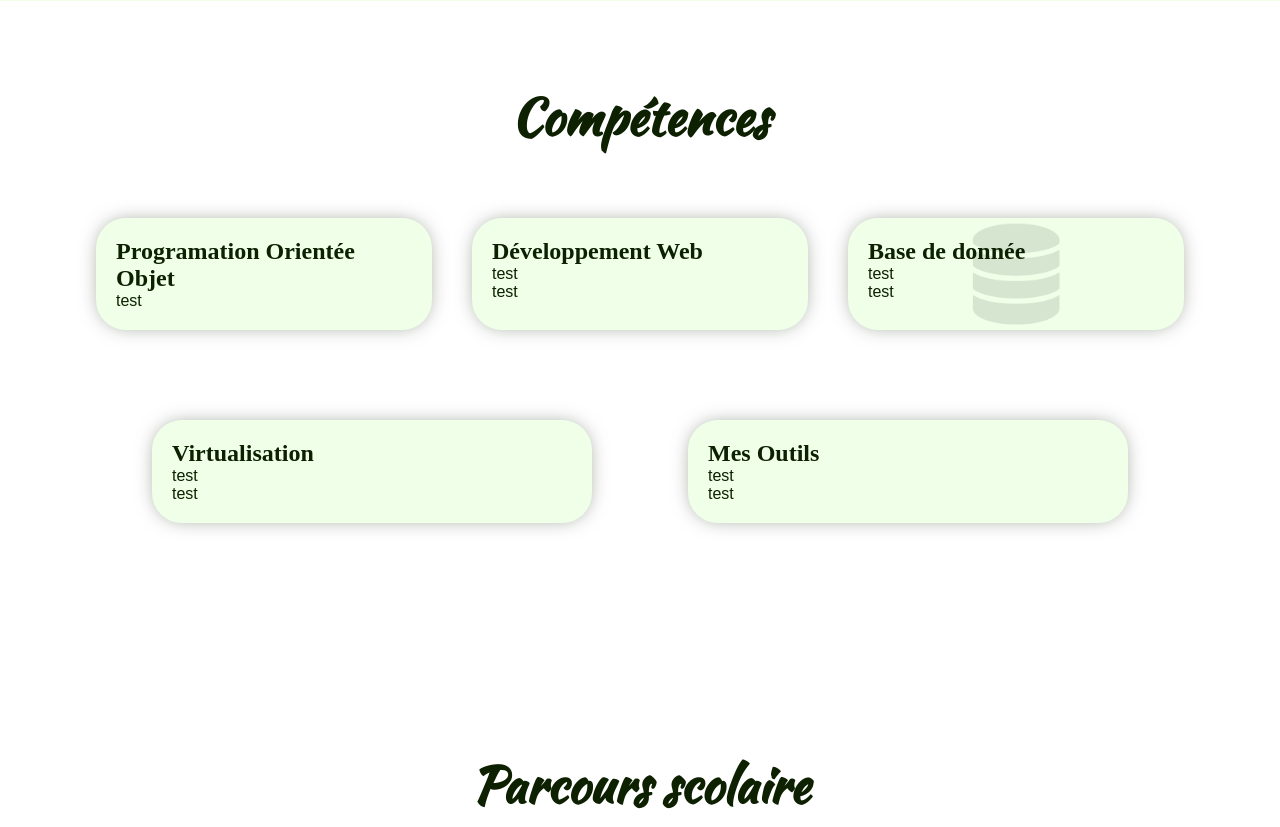
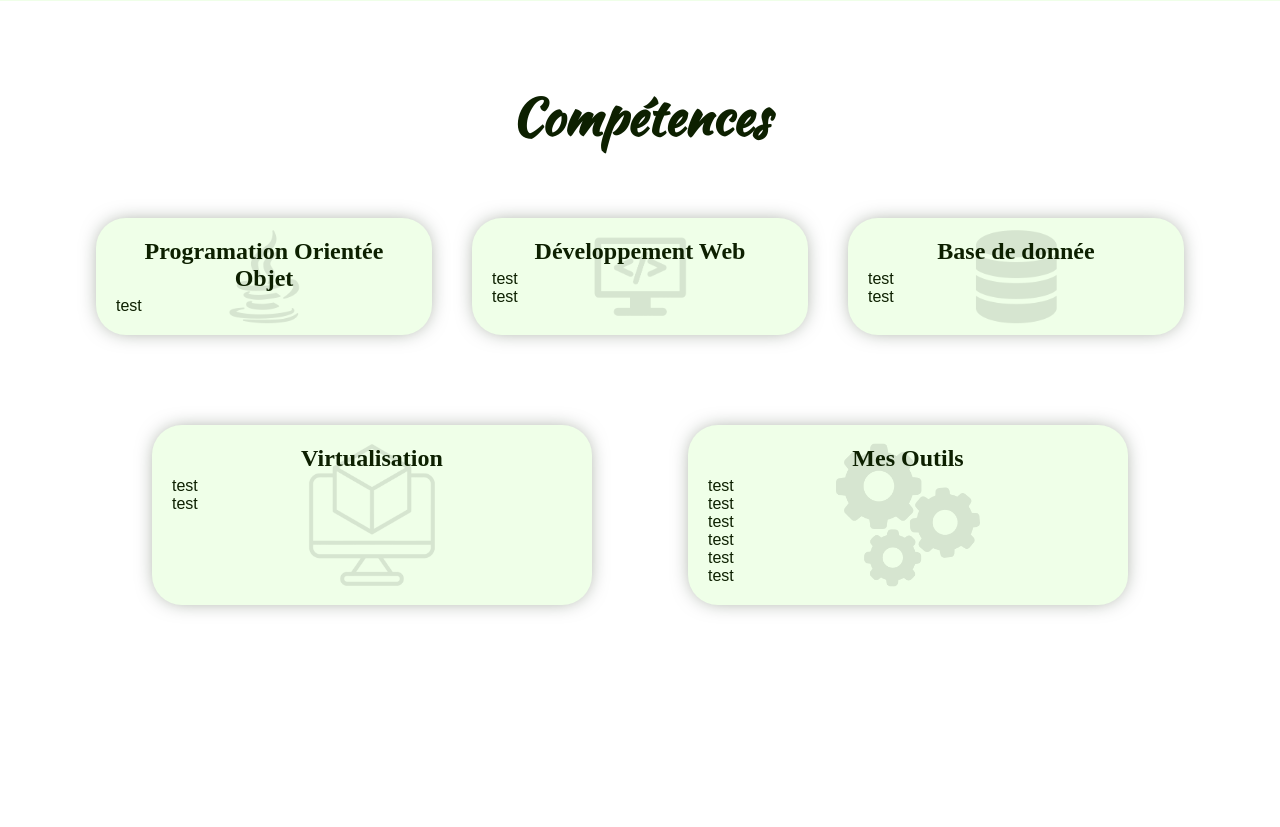
Before and after one commit to Raphael-Zak/portfolio, a PHP site: page / in a window 1280 px wide. Shown: the part 1906-2733 px from the top of the page. Run offline with PHP 8.4, Linux system fonts and the light colour scheme.

Commit message:
Add files via upload

```diff
--- a/index.html
+++ b/index.html
@@ -70,11 +70,13 @@
 
         <div class="container-competence1">
           <div class="container-container-competence">
+            <img src="img/java.png" alt="Icone Java">
             <h2>Programation Orientée Objet</h2>
             <p>test</p>
           </div>
 
           <div class="container-container-competence">
+            <img src="img/dev-web.png" alt="Icone développement web">
             <h2>Développement Web</h2>
             <p>test</p>
             <p>test</p>
@@ -90,13 +92,19 @@
 
         <div class="container-competence2">
           <div class="container-container-competence">
+            <img src="img/virtu.png" alt="Icone virtualisation">
             <h2>Virtualisation</h2>
             <p>test</p>
             <p>test</p>
           </div>
 
           <div class="container-container-competence">
+            <img src="img/outil.png" alt="Icone virtualisation">
             <h2>Mes Outils</h2>
+            <p>test</p>
+            <p>test</p>
+            <p>test</p>
+            <p>test</p>
             <p>test</p>
             <p>test</p>
           </div>
--- a/style/style.css
+++ b/style/style.css
@@ -492,7 +492,7 @@ sup {
     top: 50%; /* Déplace le haut de l'image au milieu du conteneur */
     left: 50%; /* Déplace le côté gauche de l'image au milieu du conteneur */
     transform: translate(-50%, -50%); /* Centre précisément l'image */
-    height: 90%;
+    height: 80%;
     object-fit: cover; /* Ajuste l'image pour couvrir tout le container */
     opacity: 0.1;
     z-index: 0; /* Place l'image en arrière-plan */
@@ -503,3 +503,8 @@ sup {
     position: relative; /* Assure que le texte reste au-dessus de l'image */
     z-index: 1; /* Place le texte au-dessus de l'image */
 }
+
+.container-container-competence h2{
+    text-align: center;
+    margin-bottom: 5px;
+}
```
Also changed, not shown: img/dev-web.png (added), img/java.png (added), img/outil.png (added), img/virtu.png (added).
